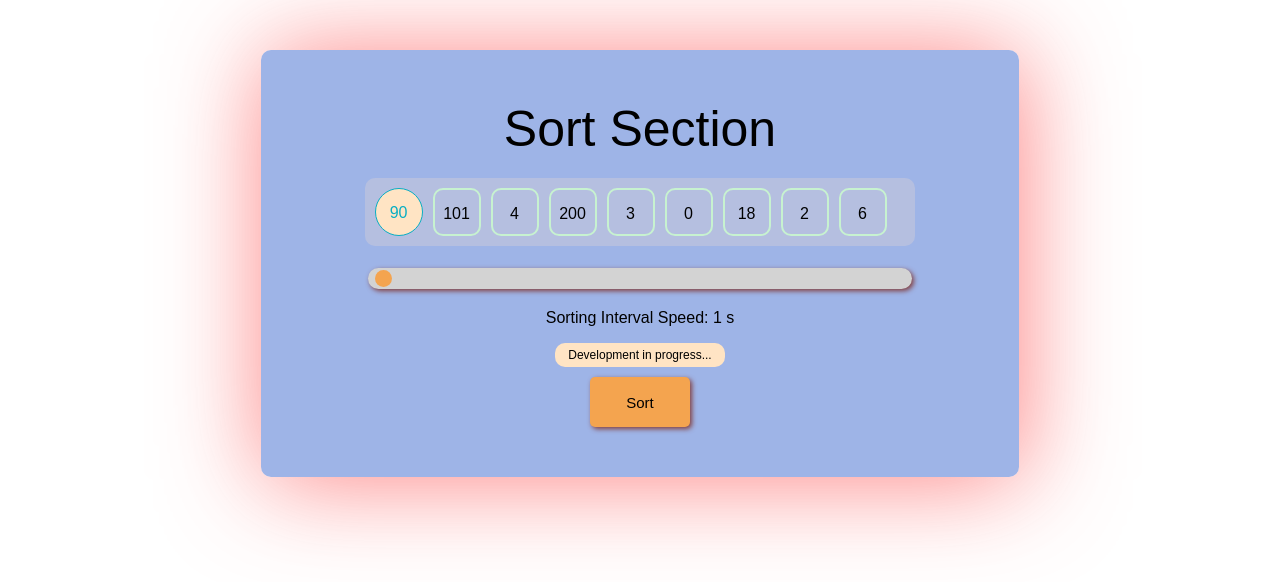
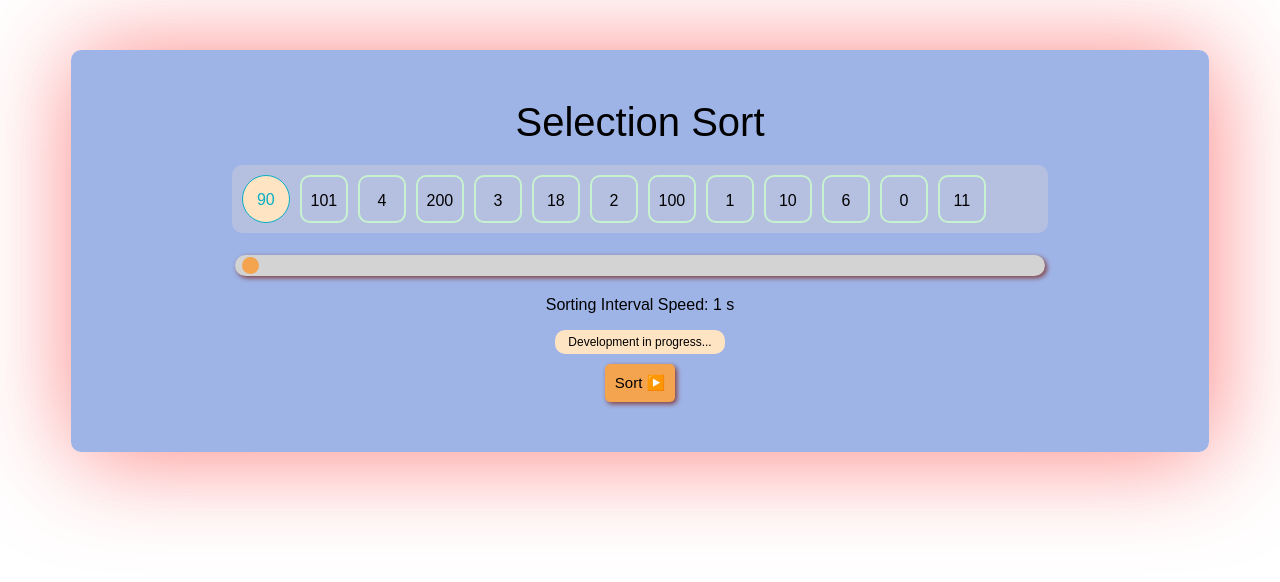
Before and after one commit to anwerriahi/AlgoLizer-V1.2, a React (Create React App) app: page / in a window 1280 px wide. Shown: the top 582 px of the page. Built offline with nearby package versions, Linux system fonts and the light colour scheme.

Commit message:
npm run build

```diff
--- a/public/index.html
+++ b/public/index.html
@@ -2,7 +2,6 @@
 <html lang="en">
   <head>
     <meta charset="utf-8" />
-    <link rel="icon" href="%PUBLIC_URL%/favicon.ico" />
     <meta name="viewport" content="width=device-width, initial-scale=1" />
     <meta name="theme-color" content="#000000" />
     <meta
--- a/src/App.js
+++ b/src/App.js
@@ -3,7 +3,7 @@ import "./index.css";
 import { Header } from "./Header";
 import { Footer } from "./Footer";
 
-const initialItemsList = [90, 101, 4, 200, 3, 0, 18, 2, 6];
+const initialItemsList = [90, 101, 4, 200, 3, 18, 2, 100, 1, 10, 6, 0, 11];
 
 export default function App() {
   const [itemsList, setItemsList] = useState(initialItemsList);
@@ -72,11 +72,9 @@ function Main({
     const updateValue = () => {
       setSelectedItemIndex((prevIndex) => {
         let currentIndex = (startLoopIndex + prevIndex + 1) % itemsList.length;
-        // Check if we have completed a full loop
-        if (currentIndex === startLoopIndex) {
-          // Update the starting index for the next loop
-          setStartLoopIndex(currentIndex);
-        }
+        console.log("previous: " + prevIndex);
+
+        console.log("start loop: " + startLoopIndex);
         let old = itemsList[currentIndex];
 
         console.log("current Index: " + currentIndex);
@@ -106,6 +104,7 @@ function Main({
     changeMinItem,
     selectedItemIndex,
     swapItems,
+    startLoopIndex,
   ]);
 
   return (
--- a/src/Footer.js
+++ b/src/Footer.js
@@ -27,7 +27,7 @@ export function Footer({ handleSpeed, speed, handlePlay, playPause }) {
         Development in progress...
       </span>
       <button className="sort" onClick={handlePlay}>
-        {playPause ? "Stop Sorting" : "Sort"}
+        {playPause ? "Stop Sorting ⏹️" : "Sort ▶️"}
       </button>
     </footer>
   );
--- a/src/Header.js
+++ b/src/Header.js
@@ -1,5 +1,5 @@
 import React from "react";
 
 export function Header() {
-  return <header>Sort Section</header>;
+  return <header>Selection Sort</header>;
 }
--- a/src/index.css
+++ b/src/index.css
@@ -14,7 +14,7 @@
   padding: 0;
 }
 .container {
-  width: 60%;
+  width: 90%;
   margin: 50px auto 0 auto;
   border-radius: 10px;
   padding: 50px 0;
@@ -70,6 +70,8 @@ main {
   border: none;
   animation: pulseAnimationMin 0.5s infinite;
 }
+
+/* Animations */
 
 @keyframes pulseAnimationNormal {
   0%,
@@ -137,8 +139,7 @@ input[type="range"]::-webkit-slider-thumb {
 
 .sort {
   font-size: 15px;
-  width: 100px;
-  height: 50px;
+  padding: 10px;
   background-color: var(--secondary-color);
   color: black;
   margin-top: 10px;
@@ -176,4 +177,19 @@ input[type="range"],
     width: 3rem;
     line-height: 3rem;
   }
+  header {
+    font-size: 2.5rem;
+    width: 80%;
+  }
 }
+@media (min-width: 1319px) {
+  .grid-item {
+    height: 3.5rem;
+    width: 3.5rem;
+    line-height: 3.5rem;
+  }
+  header {
+    font-size: 5rem;
+    width: 80%;
+  }
+}
```
Also changed, not shown: public/manifest.json, 1 other file (tests, documents, lock files or other folders).
